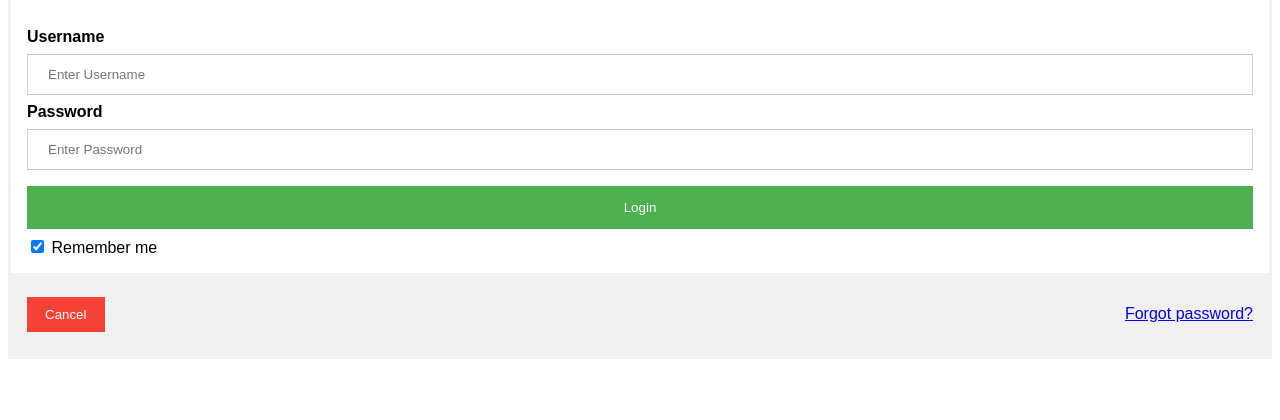
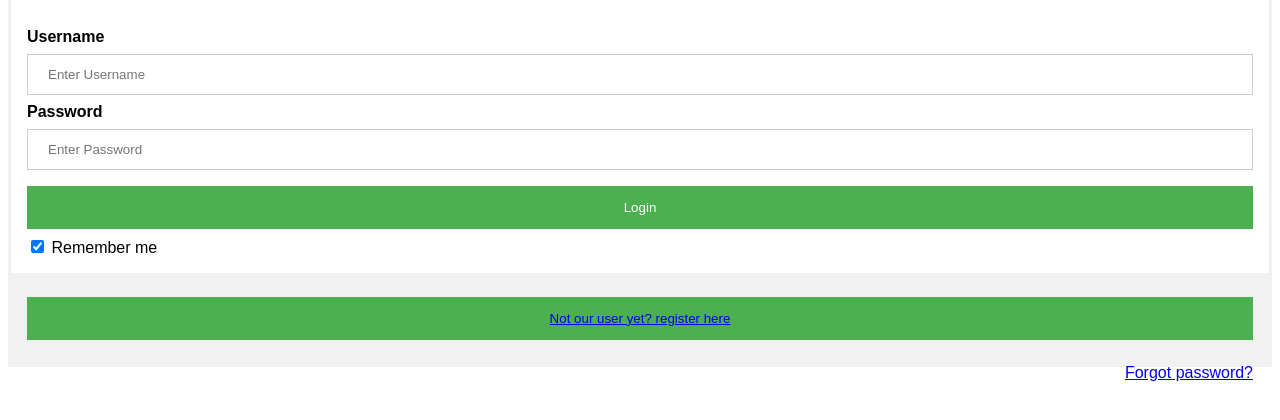
Before and after one commit to yobro2033/herokuHTMLmpw, a Flask app: page /login in a window 1280 px wide. Shown: the part 249-669 px from the top of the page. Run offline with Flask 2, Linux system fonts and the light colour scheme.

Commit message:
Update login.html

```diff
--- a/templates/login.html
+++ b/templates/login.html
@@ -89,7 +89,7 @@ span.psw {
   </div>
 
   <div class="container" style="background-color:#f1f1f1">
-    <button type="button" class="cancelbtn">Cancel</button>
+    <button type="button" class="register"><a href="https://vietphan203.herokuapp.com/first">Not our user yet? register here</a></button>
     <span class="psw"><a href="#">Forgot password?</a></span>
   </div>
 </form>
```
